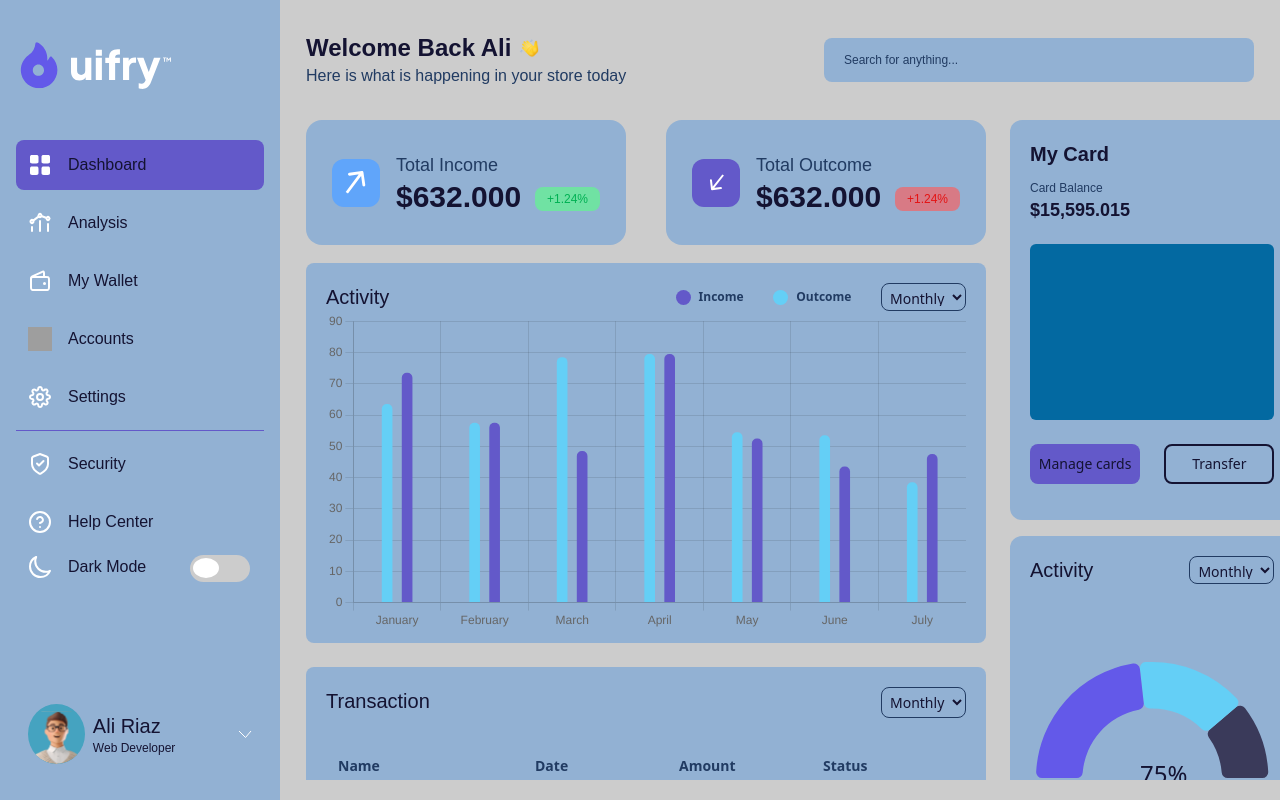
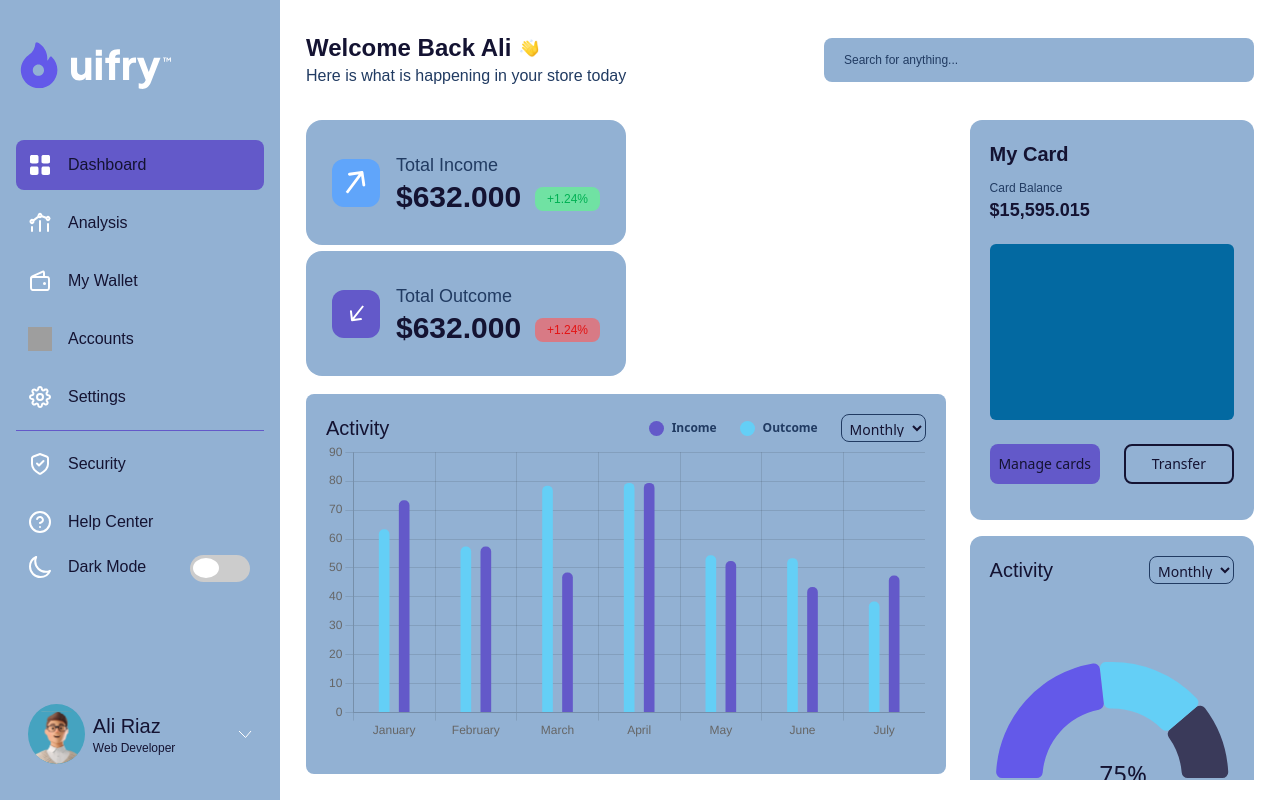
Before and after one commit to Emmijozzy/uifry-dashboard, a React (Vite) app: page / in a window 1280 px wide. Built offline with nearby package versions, Linux system fonts and the light colour scheme; grey boxes are pictures that could not be loaded; a web font is replaced by a local one.

Commit message:
changes on the background of lightmode

```diff
--- a/src/components/Transacttion/TableBody.tsx
+++ b/src/components/Transacttion/TableBody.tsx
@@ -8,7 +8,7 @@
   return (
     <div className='w-full h-full flex-1 overflow-auto'>
       <div className='flex w-full h-full overflow-auto'>
-       <table className='w-full min-w-[40rem] h-full table-fixed border-collapse'>
+       <table className='w-full min-w-[36rem] h-full table-fixed border-collapse'>
         <thead className='h-16 w-full text-lighttext2 text-sm dark:text-darktext2'>
           <tr className=''>
             <th className='text-left pl-3 min-w-[8em] w-52'>
@@ -30,7 +30,7 @@
             tableBody.map((tableData, i)=> (
               <tr className=' table-row'>
                 <td className='flex space-x-2 items-center h-20 '>
-                  <div className='h-10 w-10 flex items-center justify-center bg-slate-400 rounded-full'>
+                  <div className='h-10 w-10 flex items-center justify-center bg-white rounded-full'>
                    <img src={tableData.icon} />
                   </div>
                   <p>{tableData.name} </p>
--- a/tailwind.config.js
+++ b/tailwind.config.js
@@ -15,7 +15,7 @@
         darkbg2: "#1d1d41",
         darkdangerbg: "#580909ad",
         lightdangerbg: "#f96161ad",
-        lightbg: "#ccc",
+        lightbg: "#fff",
         lightbg2: "#92b1d3",
         darksuccessbg: "#095820ad",
         lightsuccessbg: "#61f98dad",
```
